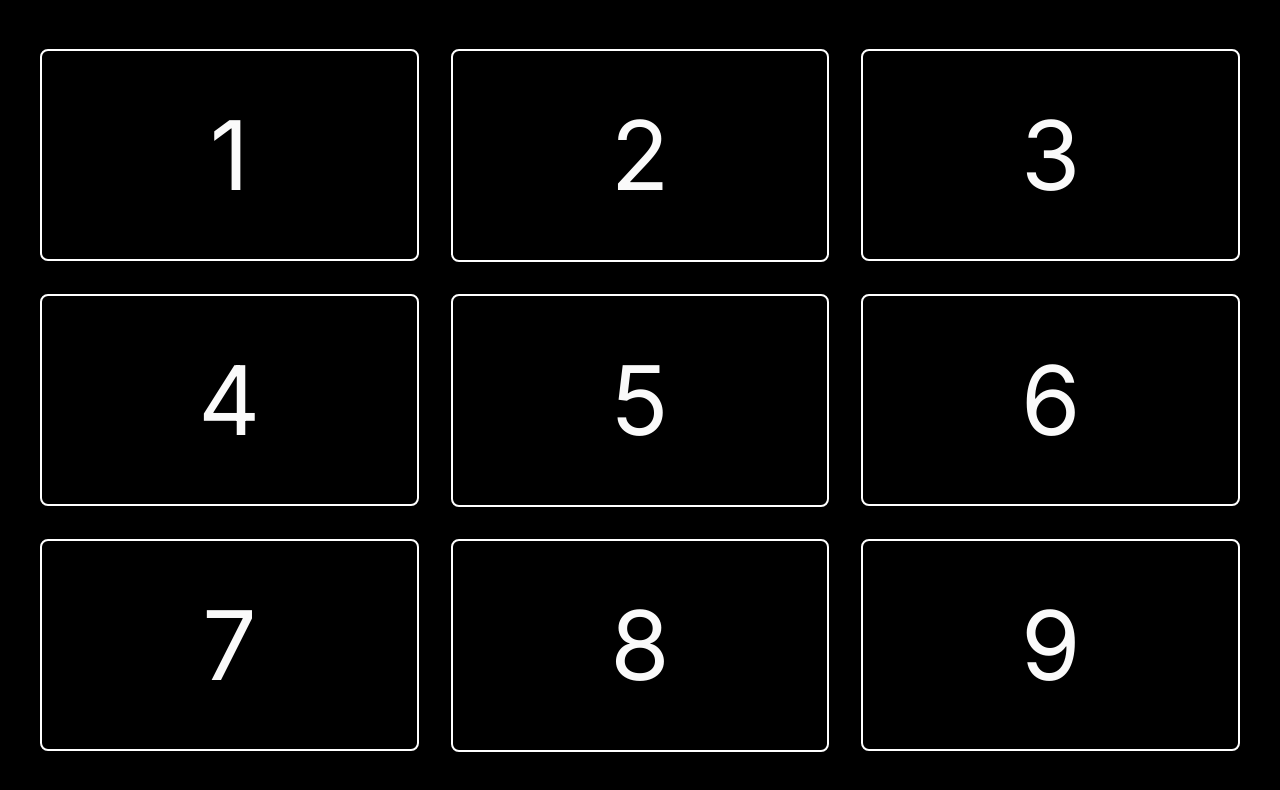
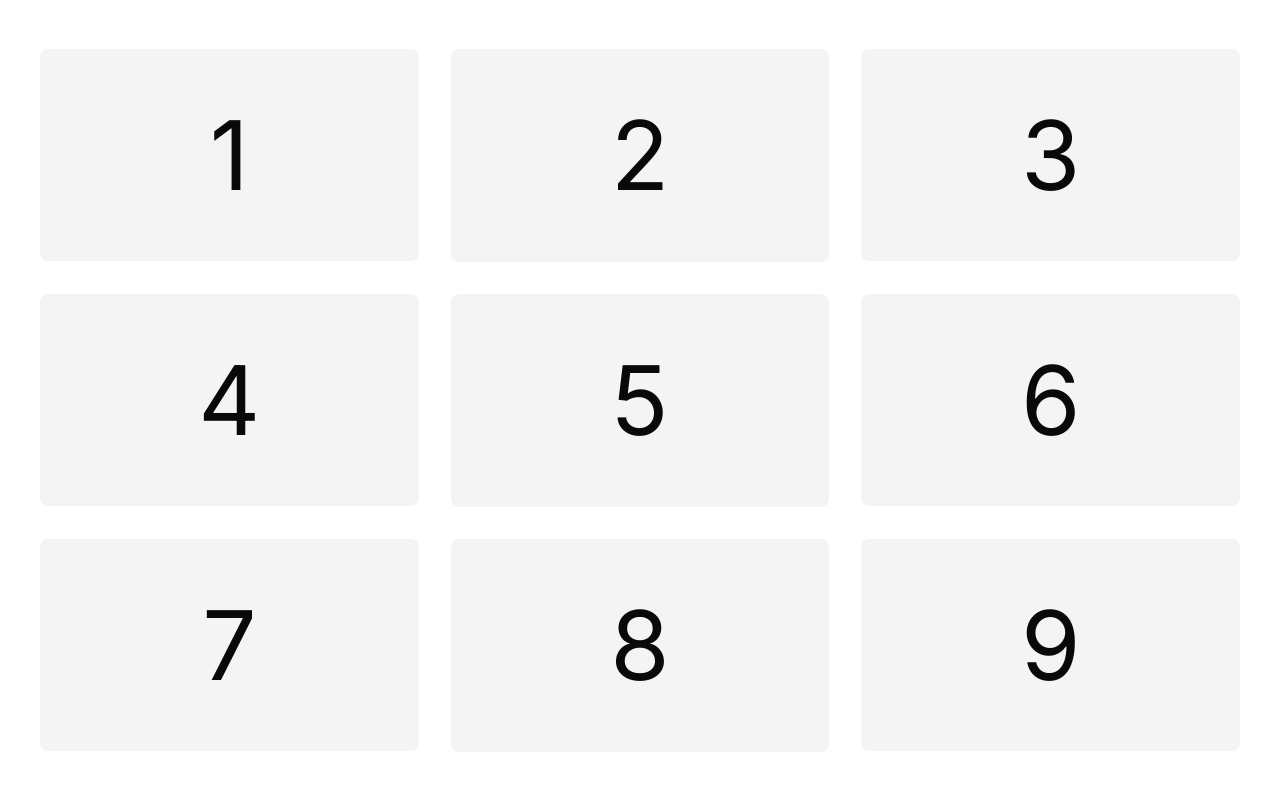
Before and after one commit to adam-ridhwan/netflix-modal, a Next.js app: page /home in a window 1280 px wide. Shown: the top 790 px of the page. Built offline with nearby package versions, Linux system fonts and the light colour scheme.

Commit message:
netflix modal

```diff
--- a/src/app/layout.tsx
+++ b/src/app/layout.tsx
@@ -20,10 +20,10 @@ type RootLayoutProps = {
 
 export default function RootLayout({ children, modal }: RootLayoutProps) {
   return (
-    <html lang='en' className='dark' style={{ colorScheme: 'dark' }}>
+    <html lang='en'>
       <body
         className={cn(
-          `${inter.className} dark relative flex min-h-dvh flex-col items-center justify-center overflow-x-hidden bg-black p-10`
+          `${inter.className} relative flex min-h-dvh flex-col items-center justify-center overflow-x-hidden bg-white p-10`
         )}
       >
         {children}
--- a/src/components/home.tsx
+++ b/src/components/home.tsx
@@ -10,7 +10,7 @@ const Home = () => {
           id={option}
           key={option}
           href={`/${option}`}
-          className='flex aspect-video min-w-full items-center justify-center rounded-lg border-2 border-white'
+          className='flex aspect-video min-w-full items-center justify-center rounded-lg bg-secondary'
         >
           <p className='text-8xl'>{option}</p>
         </Link>
--- a/src/components/modal.tsx
+++ b/src/components/modal.tsx
@@ -6,12 +6,13 @@ import { X } from 'lucide-react';
 import { createPortal } from 'react-dom';
 
 import { delay } from '@/lib/utils';
+import Overlay from '@/components/overlay';
 
 type ModalProps = {
   option: string;
 };
 
-type ElementPosition = {
+type Position = {
   width: string;
   height: string;
   top: number;
@@ -22,8 +23,12 @@ const Modal = ({ option }: ModalProps) => {
   const router = useRouter();
   const [mounted, setMounted] = useState(false);
 
-  const [elementPosition, setElementPosition] =
-    useState<ElementPosition | null>(null);
+  const [position, setPosition] = useState<Position>({
+    width: '',
+    height: '',
+    top: 0,
+    left: 0,
+  });
 
   useEffect(() => setMounted(true), []);
 
@@ -36,7 +41,7 @@ const Modal = ({ option }: ModalProps) => {
       const viewportWidth = window.innerWidth;
       const viewportHeight = window.innerHeight;
 
-      setElementPosition({
+      setPosition({
         width: `${(rect.width / viewportWidth) * 100}%`,
         height: `${(rect.height / viewportHeight) * 100}%`,
         top: rect.top,
@@ -45,9 +50,9 @@ const Modal = ({ option }: ModalProps) => {
 
       await delay(50);
 
-      setElementPosition({
-        width: `100%`,
-        height: `100%`,
+      setPosition({
+        width: '100%',
+        height: '100%',
         top: 0,
         left: 0,
       });
@@ -66,25 +71,25 @@ const Modal = ({ option }: ModalProps) => {
   if (!mounted) return null;
 
   return createPortal(
+    <>
+      <Overlay />
+
       <div
-      className='animate-fadeIn fixed z-50 grid place-items-center transition-all duration-700'
-      style={{
-        height: elementPosition?.height,
-        width: elementPosition?.width,
-        top: elementPosition?.top,
-        left: elementPosition?.left,
-      }}
+        className='fixed z-50 grid place-items-center transition-all duration-500'
+        style={position}
       >
-      <div className='grid size-full place-items-center border-2 border-white bg-black/75'>
+        <div className='animate-sizeExpand relative grid size-full place-items-center rounded-lg bg-secondary'>
           <p className='text-8xl'>{option}</p>
+
           <button
             onClick={() => router.push('/home', { scroll: false })}
-          className='absolute right-5 top-5 grid size-10 place-items-center rounded-full bg-gray-700 hover:bg-gray-600'
+            className='absolute right-2 top-2 grid size-10 place-items-center rounded-full bg-primary/75 transition-colors hover:bg-primary/50'
           >
-          <X />
+            <X className='stroke-secondary' />
           </button>
         </div>
-    </div>,
+      </div>
+    </>,
     document.body
   );
 };
--- /dev/null
+++ b/src/components/overlay.tsx
@@ -0,0 +1,3 @@
+export default function Overlay() {
+  return <div className='animate-fadeIn fixed z-50 size-full' />;
+}
--- a/tailwind.config.ts
+++ b/tailwind.config.ts
@@ -57,23 +57,18 @@ module.exports = {
         sm: 'calc(var(--radius) - 4px)',
       },
       keyframes: {
-        'accordion-down': {
-          from: { height: 0 },
-          to: { height: 'var(--radix-accordion-content-height)' },
-        },
-        'accordion-up': {
-          from: { height: 'var(--radix-accordion-content-height)' },
-          to: { height: 0 },
-        },
         fadeIn: {
           '0%': { backgroundColor: 'rgba(0, 0, 0, 0)' },
-          '100%': { backgroundColor: 'rgba(0, 0, 0, 0.25)' },
+          '100%': { backgroundColor: 'rgba(0, 0, 0, 0.75)' },
+        },
+        sizeExpand: {
+          '0%': { width: '100%', height: '100%' },
+          '100%': { width: '80%', height: '80%' },
         },
       },
       animation: {
-        'accordion-down': 'accordion-down 0.2s ease-out',
-        'accordion-up': 'accordion-up 0.2s ease-out',
         fadeIn: 'fadeIn 0.5s forwards',
+        sizeExpand: 'sizeExpand 0.5s forwards 0.05s',
       },
     },
   },
```
Lines whose indentation alone changed are shown as unchanged.
